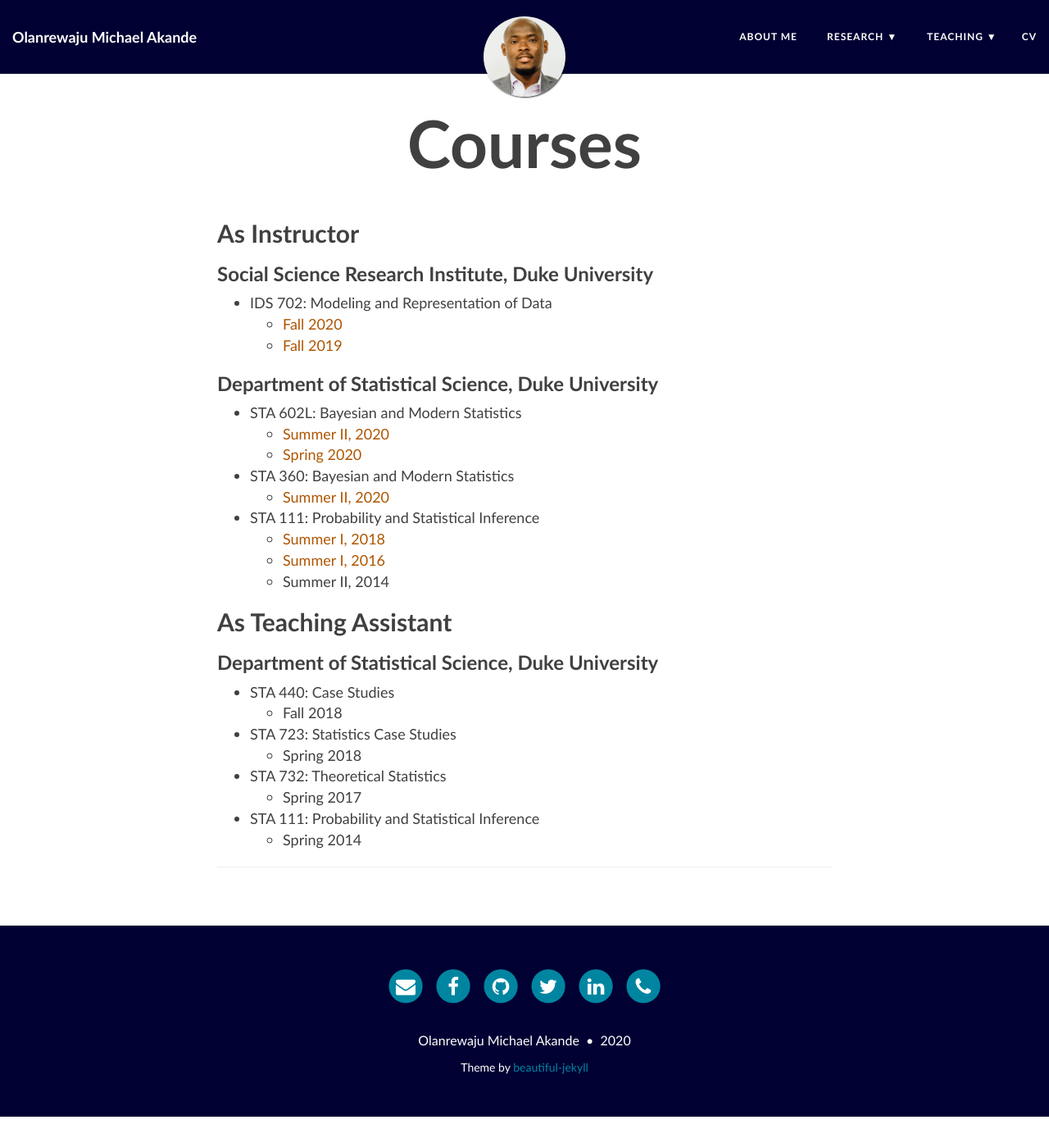
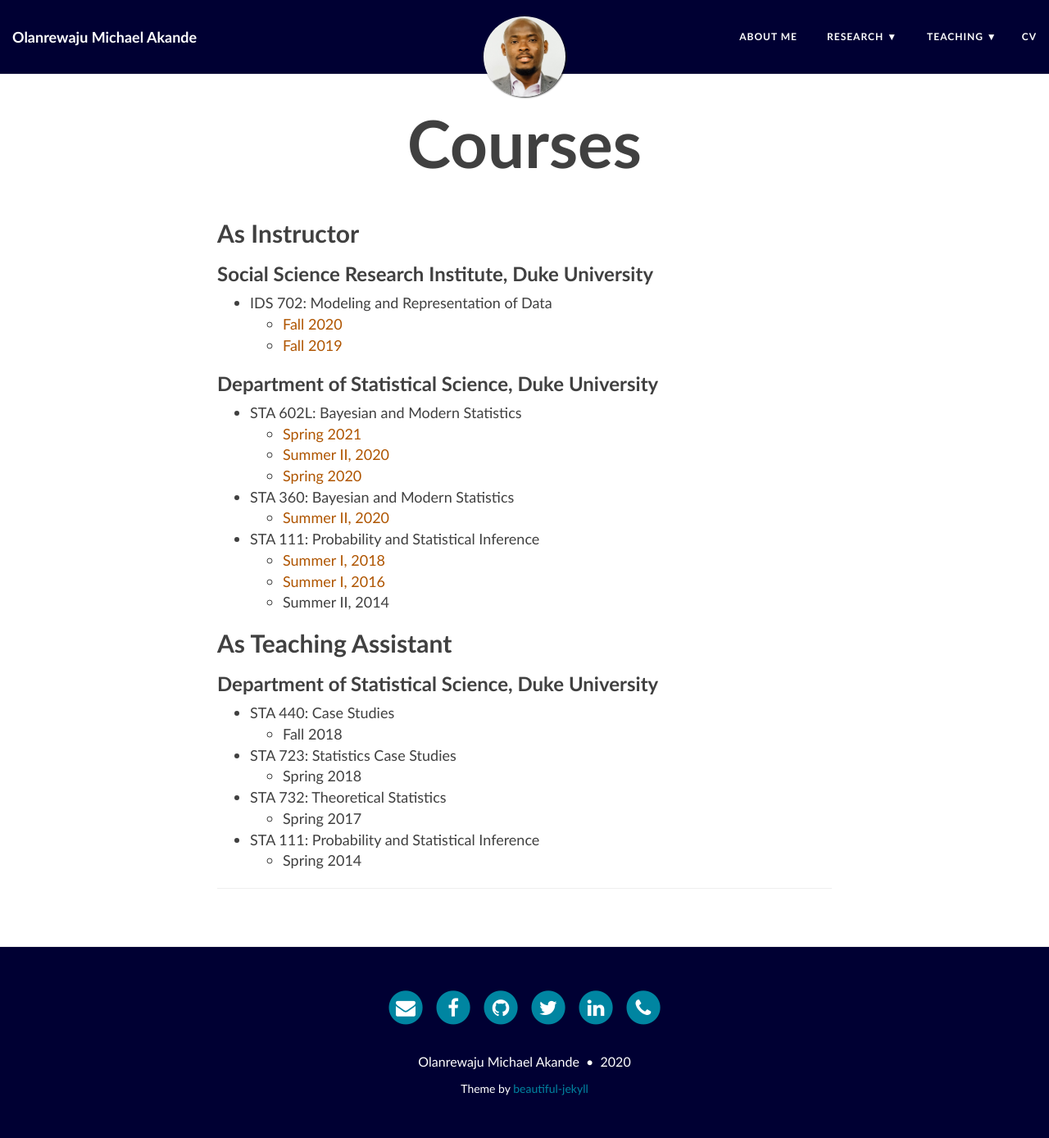
Before and after one commit to akandelanre/akandelanre.github.io, a Jekyll site: the page built from courses.md, in a window 1280 px wide and 1388 px high. Shown: the whole window at 82% size. Built offline with Jekyll 4.4.1, drawn with Linux system fonts in a browser that asks for light colours; nearby versions of some CDN libraries.

Commit message:
Add 602 for 2021

```diff
--- a/courses.md
+++ b/courses.md
@@ -12,6 +12,7 @@ title: Courses
 
 ### Department of Statistical Science, Duke University
 * STA 602L: Bayesian and Modern Statistics
+  - [Spring 2021](https://sta-602l-s21.github.io/Course-Website/)
   - [Summer II, 2020](https://sta-360-602l-su20.github.io/Course-Website/)
   - [Spring 2020](https://sta-602l-s20.github.io/Course-Website/)
 * STA 360: Bayesian and Modern Statistics
```
